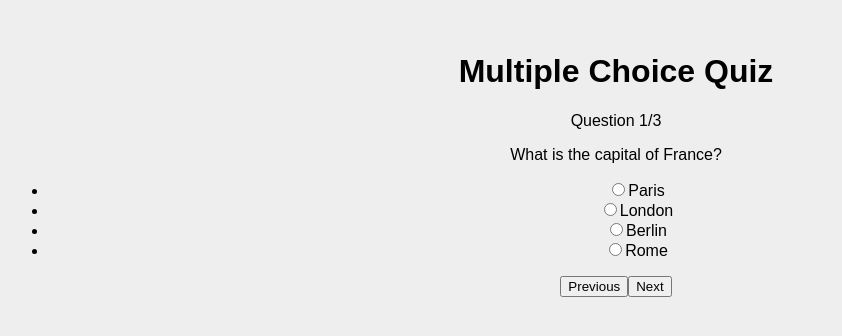
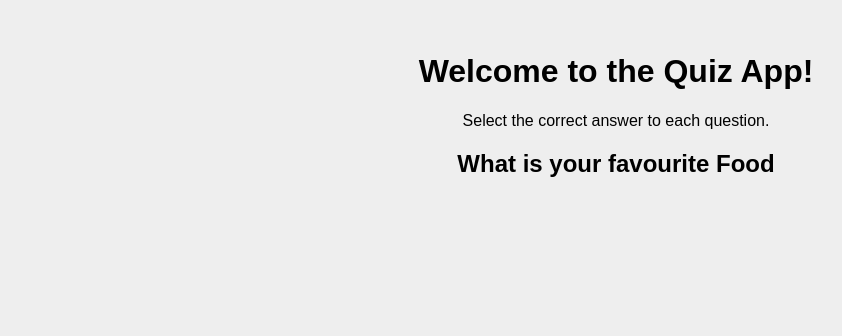
Before and after one commit to Angella-Mulikatete/QuizApp, a React (Vite) app: page / in a window 1280 px wide. Shown: the top 336 px of the page, without its empty margins (24-866 px from the left). Built offline with nearby package versions, Linux system fonts and the light colour scheme.

Commit message:
added QuestionCount

```diff
--- a/src/App.tsx
+++ b/src/App.tsx
@@ -1,15 +1,22 @@
 
 import './App.css'
-import Quiz from './components/Quizz'
+import Question from './components/Question';
+
 
 function App() {
 
 
   return (
     <>
-     <Quiz/>
+      <div className="App">
+        <div className="App-header">
+          <h1>Welcome to the Quiz App!</h1>
+          <p>Select the correct answer to each question.</p>
+          <Question content= "What is your favourite Food"/>
+        </div>
+      </div>
     </>
-  )
+  );
 }
 
 export default App
```
Also changed, not shown: src/components/QuestionCount.tsx (added, +16 -0 lines).
